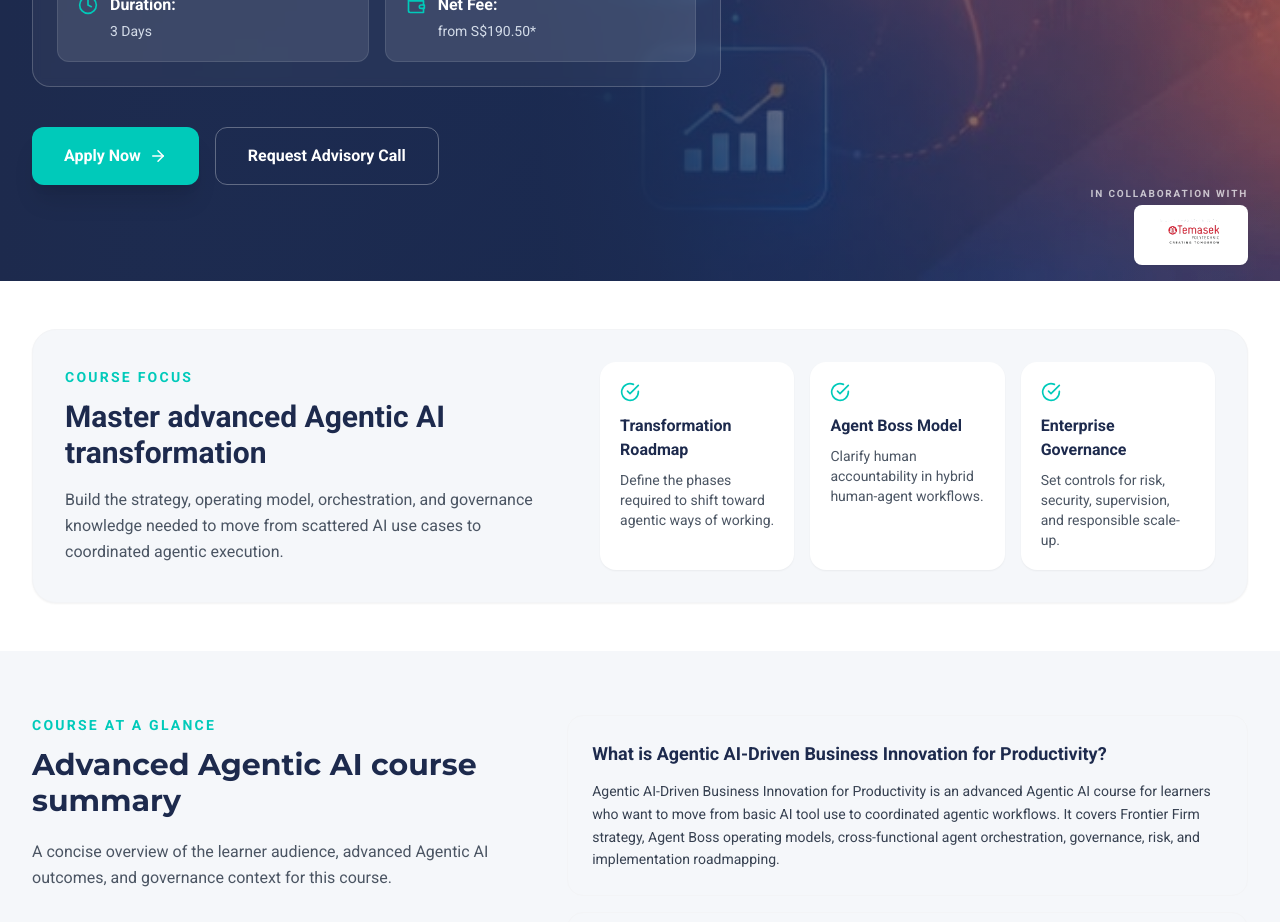
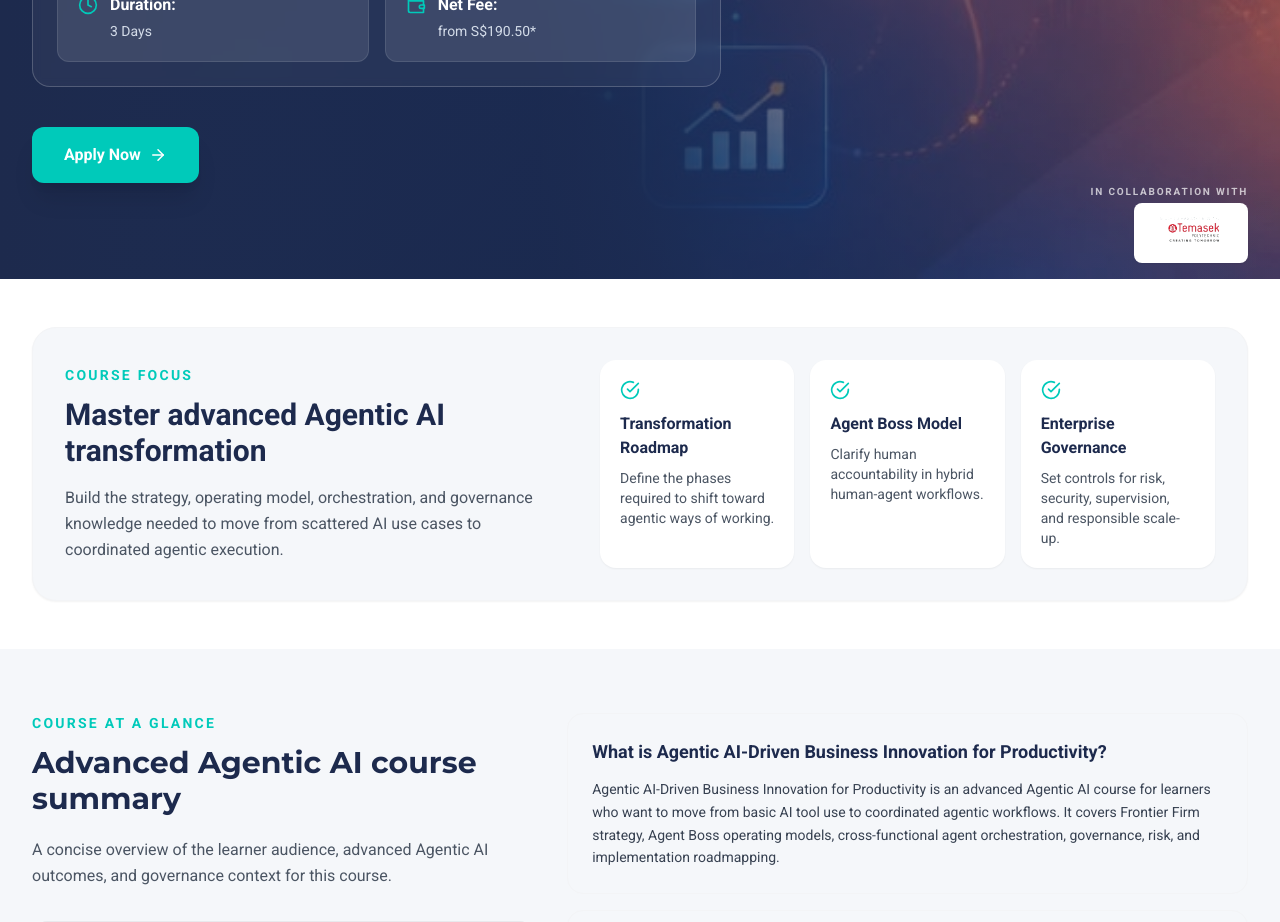
Before and after one commit to nexiuslabs/nexiusacademyskillsfuture, a React (Vite) app: page /courses/advanced-agentic-ai in a window 1280 px wide. Shown: the part 800-1722 px from the top of the page. Built offline with nearby package versions, Linux system fonts and the light colour scheme.

Commit message:
remove Request Advisory Call button from advanced course hero

```diff
--- a/pages/FrontierFirmCoursePage.tsx
+++ b/pages/FrontierFirmCoursePage.tsx
@@ -234,19 +234,6 @@ const FrontierFirmCoursePage: React.FC = () => {
                     className="inline-flex items-center gap-2 bg-accent text-white px-8 py-4 rounded-xl font-bold hover:bg-teal-500 transition-colors shadow-xl"
                   >
                     Apply Now <ArrowRight size={18} />
-                  </button>
-                  <button
-                    type="button"
-                    onClick={() =>
-                      openLeadModal('course_page_cta', 'advisory_call', {
-                        page: '/courses/advanced-agentic-ai',
-                        position: 'frontier_firm_hero_advisory',
-                        ctaLabel: 'request_advisory_call',
-                      })
-                    }
-                    className="inline-flex items-center gap-2 border border-white/30 text-white px-8 py-4 rounded-xl font-bold hover:bg-white/10 transition-colors"
-                  >
-                    Request Advisory Call
                   </button>
                 </div>
               </div>
```
